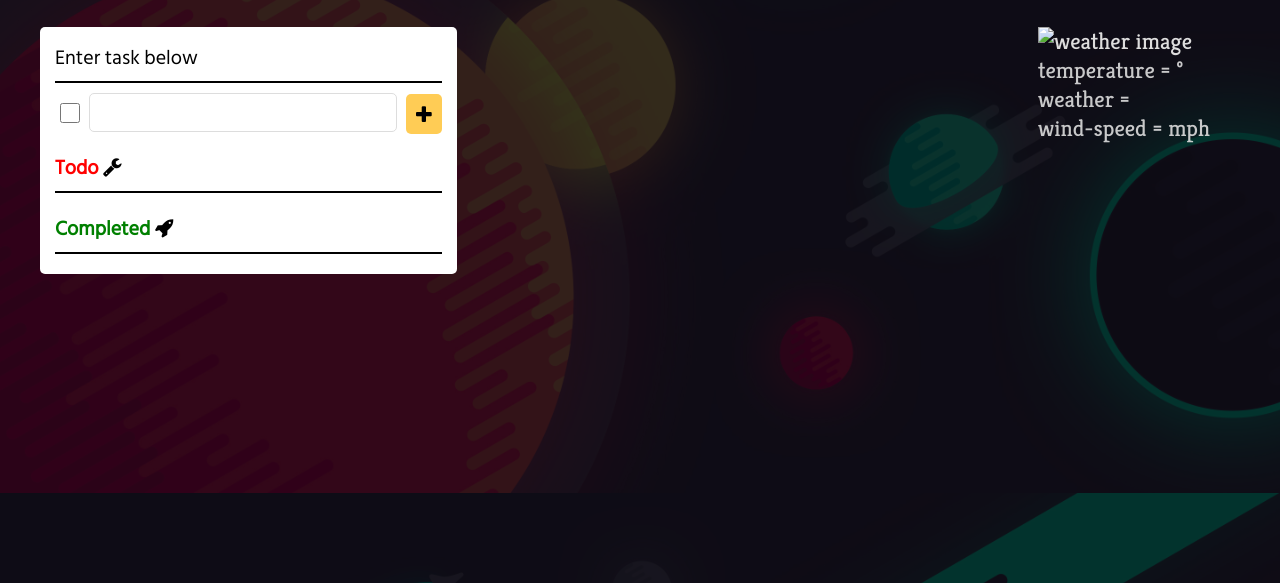
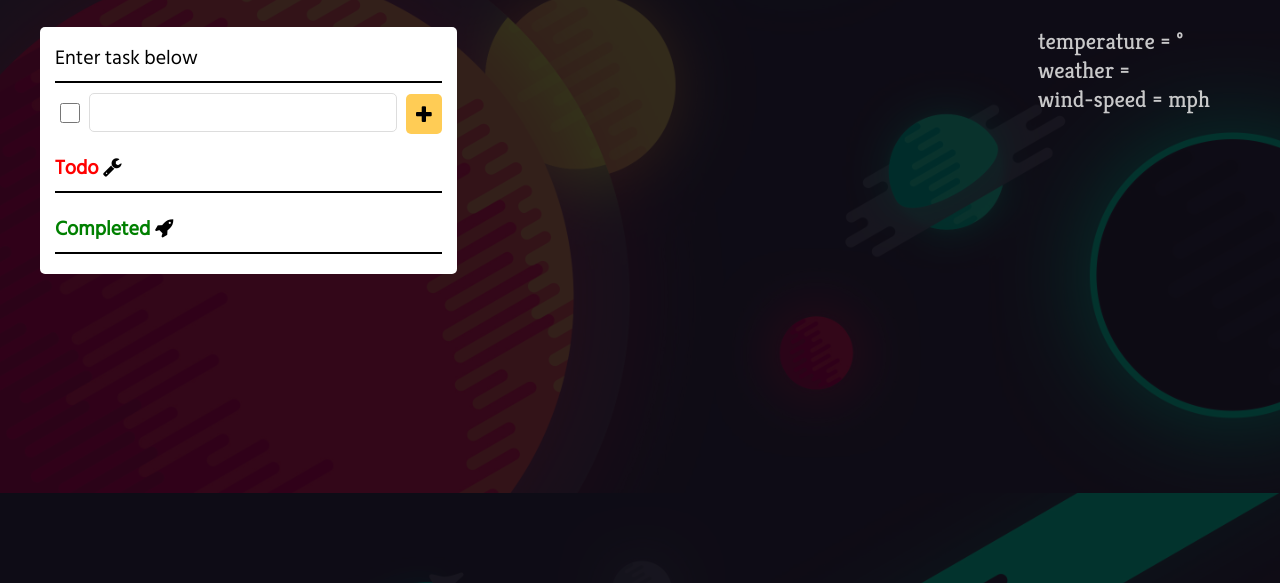
Before and after one commit to gwuah/Kreeboard, a browser extension: page index.html in a window 1280 px wide. Shown: the part 217-800 px from the top of the page. Drawn offline with Linux system fonts and the light colour scheme; no server answers; a web font is replaced by a local one.

Commit message:
minor changes

```diff
--- a/index.html
+++ b/index.html
@@ -58,7 +58,6 @@
         </div>
 
         <div id="weather-container" class="">
-            <img alt="weather image" id="weather-image" src="">
             <p>temperature = <span id="degree"></span>&deg;</p>
             <p>weather = <span id="weather"></span></p>
             <p>wind-speed = <span id="windSpeed"></span>mph</p>
```
Also changed, not shown: README.md.
